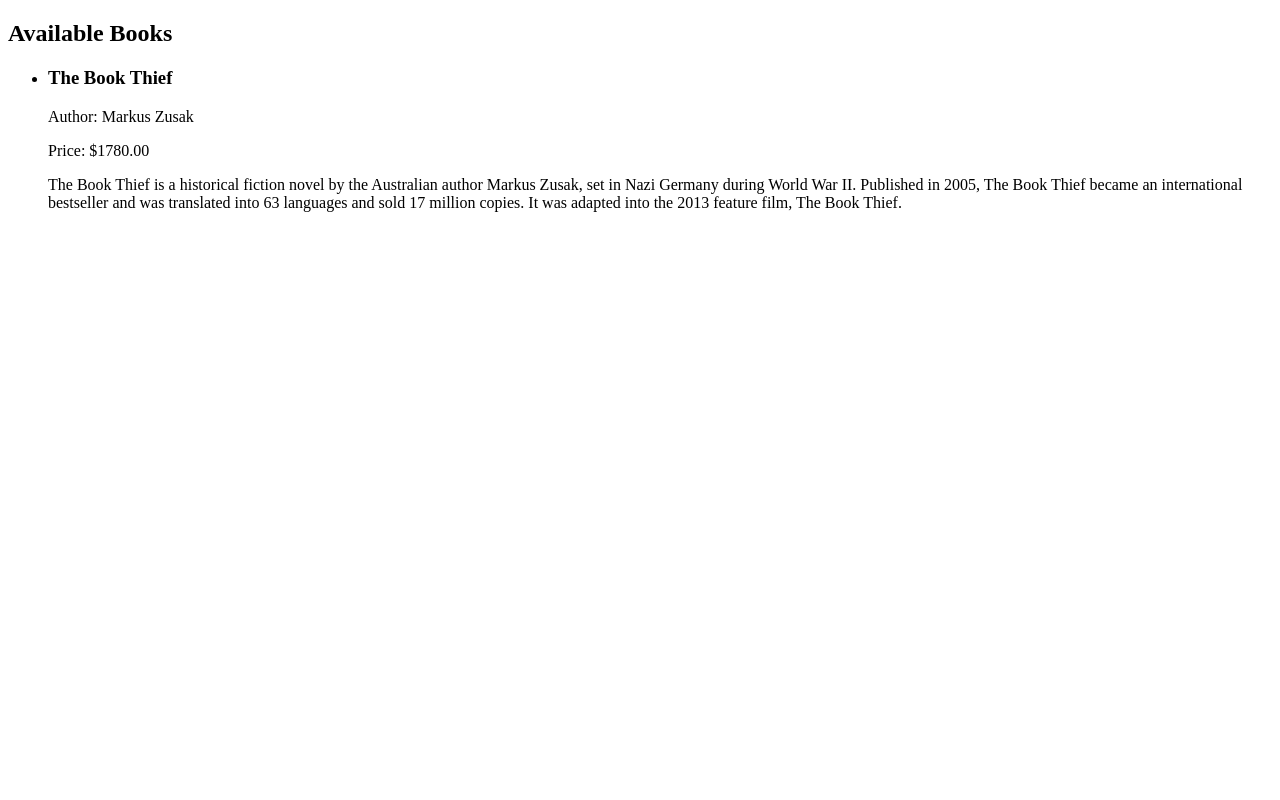
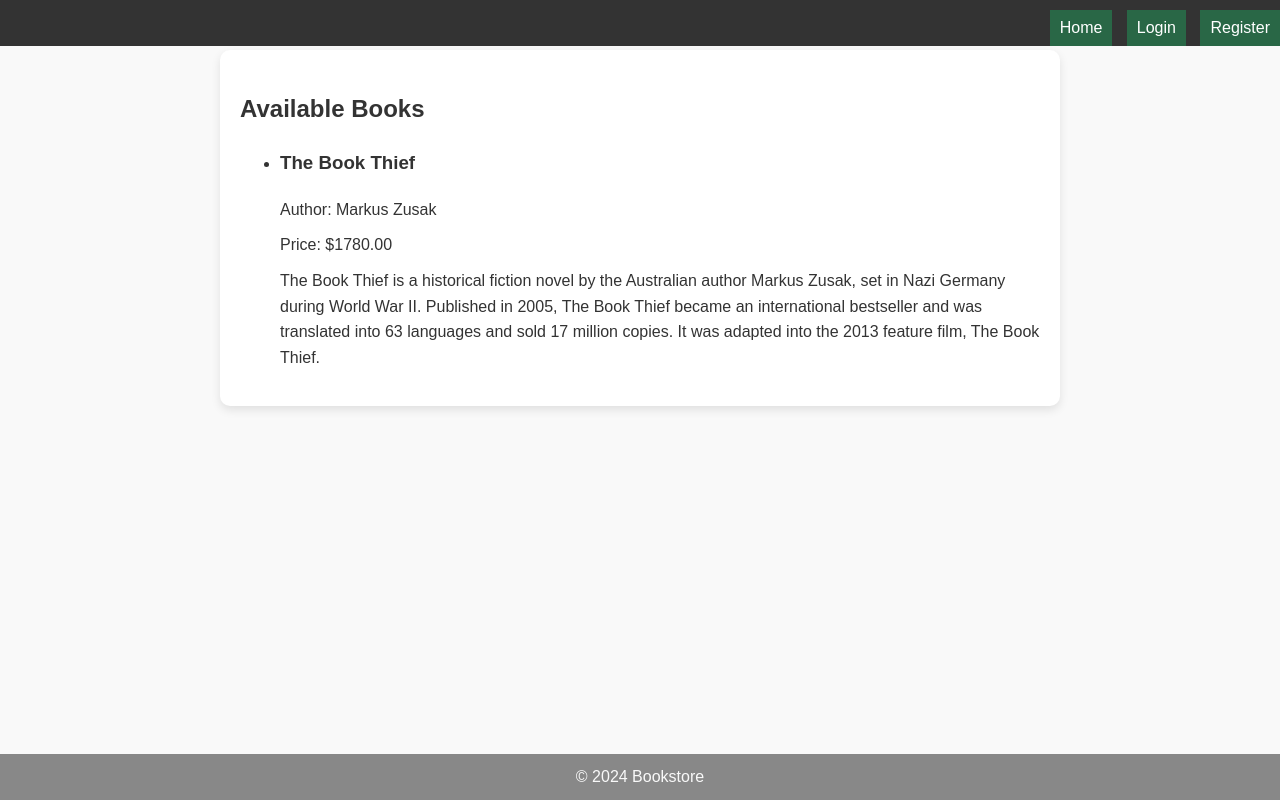
Before and after one commit to qalim-i/Bookstore, a Django app: page /books/book-list in a window 1280 px wide. Run offline with Django 5.2, Linux system fonts and the light colour scheme; data comes from the database, SQL or seed files in the repository; both versions use the stored data as it was after the commit.

Commit message:
Ignore commit

```diff
--- a/books/templates/books/book_list.html
+++ b/books/templates/books/book_list.html
@@ -1,11 +1,30 @@
 <!DOCTYPE html>
 <html lang="en">
 <head>
+    {% load static %}
     <meta charset="UTF-8">
     <meta name="viewport" content="width=device-width, initial-scale=1.0">
-    <title>Document</title>
+    <title>List Of Books</title>
+    <link rel="stylesheet" href="{% static 'css/styles.css' %}">
 </head>
 <body>
+    <header>
+        <nav>
+            <a href="/">Home</a>
+
+            {% if user.is_authenticated %}
+                <!-- Show Logout button when user is logged in -->
+                <form action="{% url 'logout' %}" method="post" style="display:inline;">
+                    {% csrf_token %}
+                    <button type="submit">Logout</button>
+                </form>
+            {% else %}
+                <!-- Show Login and Register links when user is NOT logged in -->
+                <a href="{% url 'login' %}">Login</a>
+                <a href="{% url 'register' %}">Register</a>
+            {% endif %}
+        </nav>
+    </header>
     <h2>Available Books</h2>
 <ul>
     {% for book in books %}
@@ -17,6 +36,8 @@
     </li>
     {% endfor %}
 </ul>
-
+<footer>
+    <p>&copy; 2024 Bookstore</p>
+</footer>
 </body>
 </html>
--- /dev/null
+++ b/static/css/styles.css
@@ -0,0 +1,131 @@
+/* General Reset */
+body, html {
+    margin: 50px;
+    padding: 0;
+    font-family: Arial, sans-serif;
+    background-color: #f9f9f9;
+    color: #333;
+    line-height: 1.6;
+}
+
+/* Main Container */
+body {
+    max-width: 800px;
+    margin: 0 auto;
+    padding: 20px;
+    background: #ffffff;
+    border-radius: 10px;
+    box-shadow: 0px 4px 10px rgba(0, 0, 0, 0.1);
+}
+
+header {
+    position: fixed;
+    top: 0;
+    left: 0;
+    text-align: right;
+    width: 100%;
+    background-color: #333;
+    z-index: 1000;
+}
+
+
+h1 {
+    text-align: center;
+    color: #051912;
+    margin-bottom: 20px;
+}
+
+p {
+    font-size: 16px;
+    margin: 10px 0;
+}
+
+
+
+li a {
+    text-decoration: none;
+    color: #ffffff;
+    background: #296746;
+    padding: 10px 15px;
+    border-radius: 5px;
+    transition: background 0.3s ease;
+}
+
+li a:hover {
+    background: #113C25;
+}
+
+a {
+    text-decoration: none;
+    color: #ffffff;
+    background: #296746;
+    padding: 5px 10px;
+    border-radius: 0;
+    display: inline-block;
+    margin-left: 10px;
+    margin-top: 10px;
+    transition: background 0.3s ease;
+}
+button {
+    background-color: #296746;
+    color: #ffffff;
+    padding: 5px 10px;
+    border-radius: 0;
+    display: inline-flex;
+    margin-top: 10px;
+    transition: background 0.3s ease;
+}
+button:hover{
+    background-color: #113C25;
+}
+
+a:hover {
+    background: #113C25;
+}
+
+p a {
+    color: #fbfbfb;
+    text-decoration: underline;
+    font-weight: bold;
+    transition: color 0.3s ease;
+}
+
+p a:hover {
+    color: #8f99a9;
+}
+
+
+footer {
+    position: fixed;
+    bottom: 0;
+    left: 0;
+    width: 100% ;
+    margin-top: 10px;
+    text-align: center;
+    font-size: 14px;
+    background-color: #888;
+    color: #f9f9f9;
+}
+
+
+@media (max-width: 600px) {
+    body {
+        padding: 10px;
+    }
+
+    h1 {
+        font-size: 20px;
+    }
+
+    p {
+        font-size: 14px;
+    }
+
+    a {
+        padding: 8px 12px;
+    }
+
+    ul li a {
+        padding: 8px 12px;
+    }
+}
--- a/users/templates/registration/login.html
+++ b/users/templates/registration/login.html
@@ -4,6 +4,8 @@
     <meta charset="UTF-8">
     <meta name="viewport" content="width=device-width, initial-scale=1.0">
     <title>Document</title>
+    {% load static %}
+    <link rel="stylesheet" href="{% static 'css/styles.css' %}">
 </head>
 <body>
     <h2>Login</h2>
--- a/users/templates/users/login.html
+++ b/users/templates/users/login.html
@@ -4,6 +4,8 @@
     <meta charset="UTF-8">
     <meta name="viewport" content="width=device-width, initial-scale=1.0">
     <title>Document</title>
+    {% load static %}
+    <link rel="stylesheet" href="{% static 'css/styles.css' %}">
 </head>
 <body>
     <h2>Login</h2>
--- a/users/templates/users/register.html
+++ b/users/templates/users/register.html
@@ -4,6 +4,8 @@
     <meta charset="UTF-8">
     <meta name="viewport" content="width=device-width, initial-scale=1.0">
     <title>Document</title>
+    {% load static %}
+    <link rel="stylesheet" href="{% static 'css/styles.css' %}">
 </head>
 <body>
     <h2>Register</h2>
```
Also changed, not shown: books/templates/books/add_author.html (+23 -2 lines), books/templates/books/add_book.html (+23 -2 lines), books/templates/books/author_list.html (+23 -1 lines), books/templates/books/home.html (+20 -0 lines), templates/base_generic.html (+10 -7 lines), templates/home.html (+10 -3 lines), db.sqlite3, static/js/script.js (added), 1 other file.
